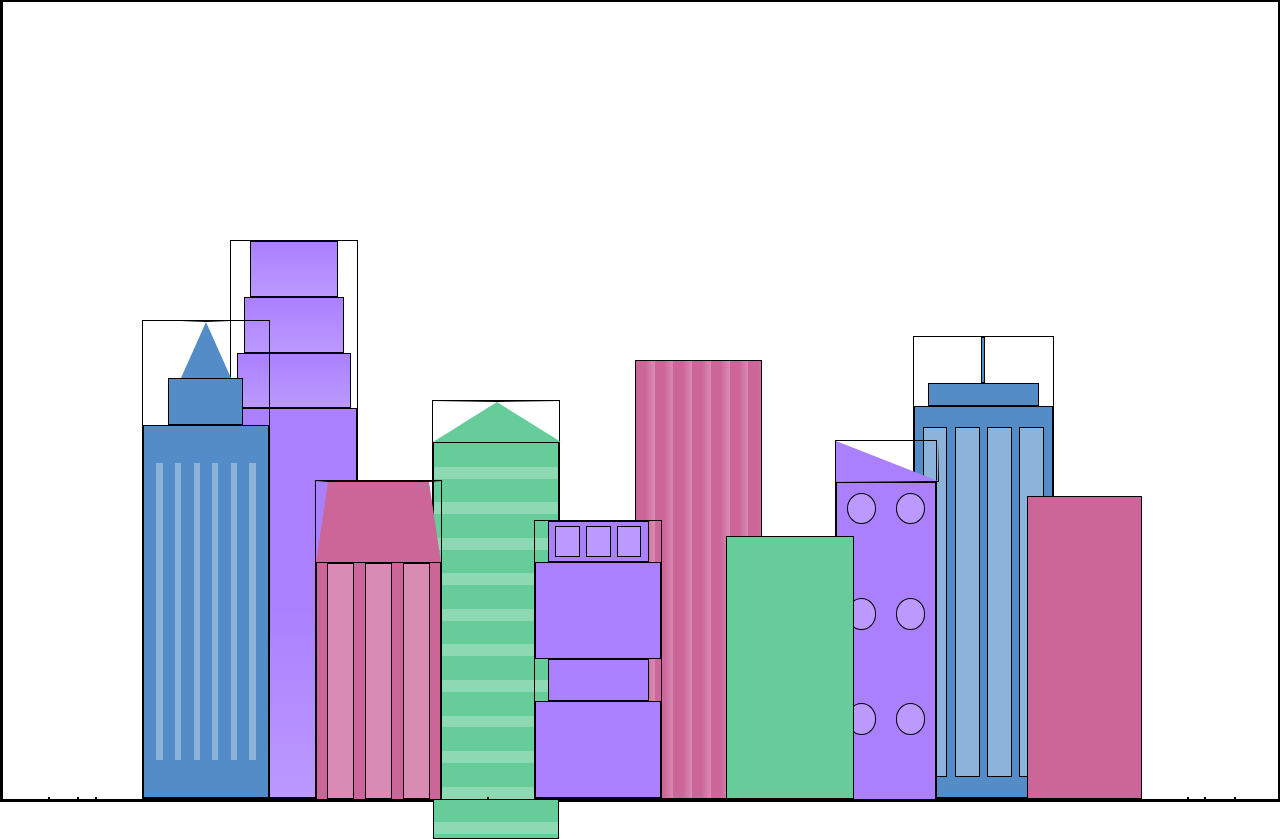
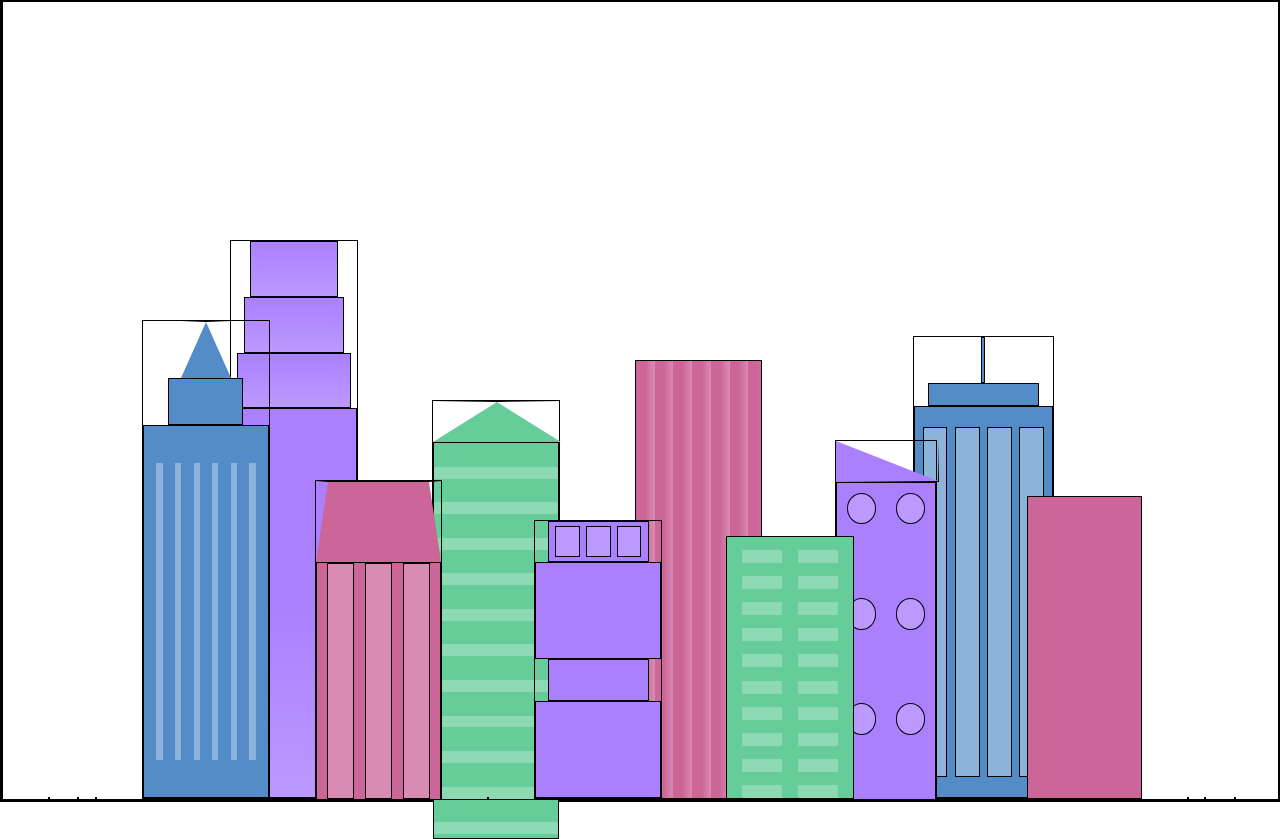
Before and after one commit to gus-rdz/product-landing-page, a plain HTML site: page index.html in a window 1280 px wide. Drawn offline with Linux system fonts and the light colour scheme.

Commit message:
styled fb5

```diff
--- a/style.css
+++ b/style.css
@@ -251,9 +251,21 @@ body {
 .fb5 {
   width: 10%;
   height: 33%;
-  background-color: var(--building-color2);
   position: relative;
   right: 10%;
+  background: repeating-linear-gradient(
+      var(--building-color2) 0%,
+      var(--building-color2) 5%,
+      transparent 5%,
+      transparent 10%
+    ),
+    repeating-linear-gradient(
+      90deg,
+      var(--building-color2) 0%,
+      var(--building-color2) 12%,
+      var(--window-color2) 12%,
+      var(--window-color2) 44%
+    );
 }
 
 .fb6 {
```
